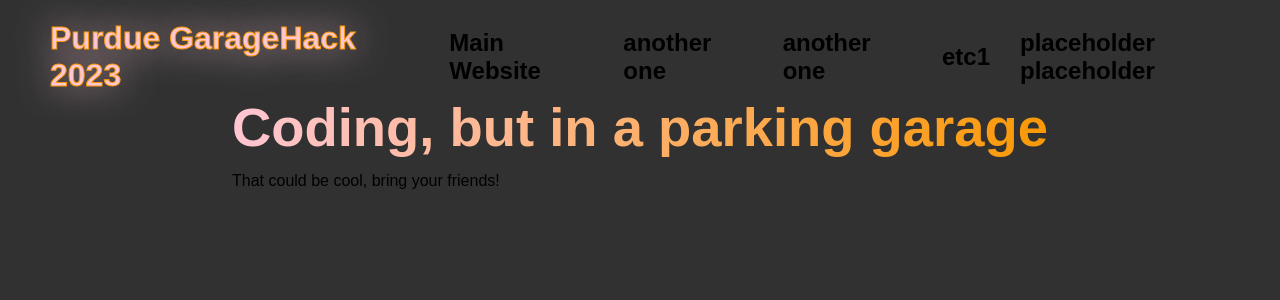
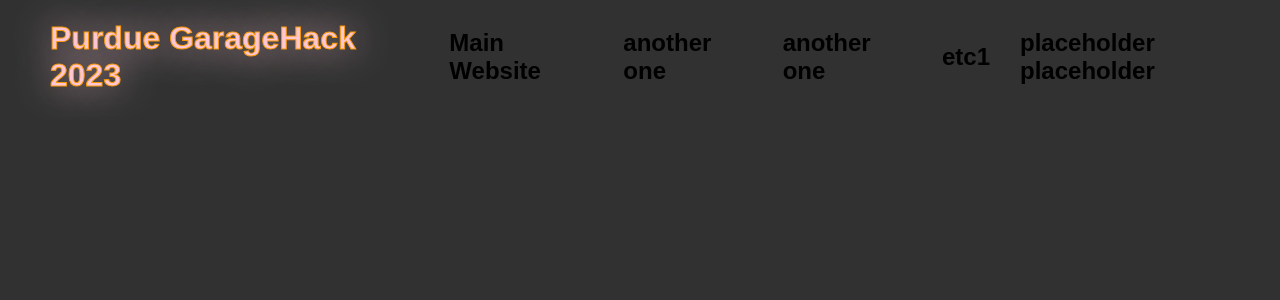
Before and after one commit to brennanafrank/garagehack, a Next.js app: page / in a window 1280 px wide. Shown: the top 300 px of the page. Built offline with nearby package versions, Linux system fonts and the light colour scheme.

Commit message:
attempted to forward refs between elements, this commit is not functional

```diff
--- a/pages/_app.tsx
+++ b/pages/_app.tsx
@@ -18,6 +18,7 @@
     console.log(document);
     console.log(myRef.current);
     const pageContainer = myRef.current;
+    /* for each 90th of the width of  right, startGrad loses*/
     if (pageContainer != null) {
       console.log(
         getComputedStyle(pageContainer).getPropertyValue("--startGrad")
@@ -25,6 +26,9 @@
       if (MousePosition.left > 400) {
         pageContainer.style.setProperty("--startGrad", "purple");
       }
+    }
+
+    if (pageContainer != null && screen.width > 599) {
     }
 
     if (MousePosition.left > 400) {
@@ -43,3 +47,5 @@
     </div>
   );
 }
+
+export const getCodingRef = () => useRef<HTMLHeadingElement>(null);
--- a/pages/index.tsx
+++ b/pages/index.tsx
@@ -4,14 +4,18 @@
 import styles from "../styles/Home.module.css";
 import Title from "../components/Navbar";
 import { isConstructorDeclaration } from "typescript";
-import { createContext } from "react";
+import React, { createContext, forwardRef } from "react";
 
 const inter = Inter({ subsets: ["latin"] });
 
 const backgroundColor = createContext("#313131");
 
 export default function Home() {
-  return (
+  React.forwardRef(
+    (
+      props: React.PropsWithChildren,
+      ref: React.RefObject<HTMLHeadingElement>
+    ) => {
       <div>
         <Head>
           <title>Purdue GarageHack 2023</title>
@@ -20,9 +24,13 @@
           <link rel="icon" href="/favicon.ico" />
         </Head>
         <main className={styles.main}>
-        <h1 className={styles.coding}>Coding, but in a parking garage</h1>
+          <h1 className={styles.coding} ref={ref}>
+            Coding, but in a parking garage
+          </h1>
           <p>That could be cool, bring your friends!</p>
+          {props.children}
         </main>
-    </div>
+      </div>;
+    }
   );
 }
--- a/styles/Home.module.css
+++ b/styles/Home.module.css
@@ -3,6 +3,7 @@
 .pageContainer {
   --startGrad: rgb(255, 198, 211);
   --endGrad: rgb(250, 153, 5);
+
 }
 
 /* div contained in components/Layout.tsx  */
```
Lines whose indentation alone changed are shown as unchanged.
